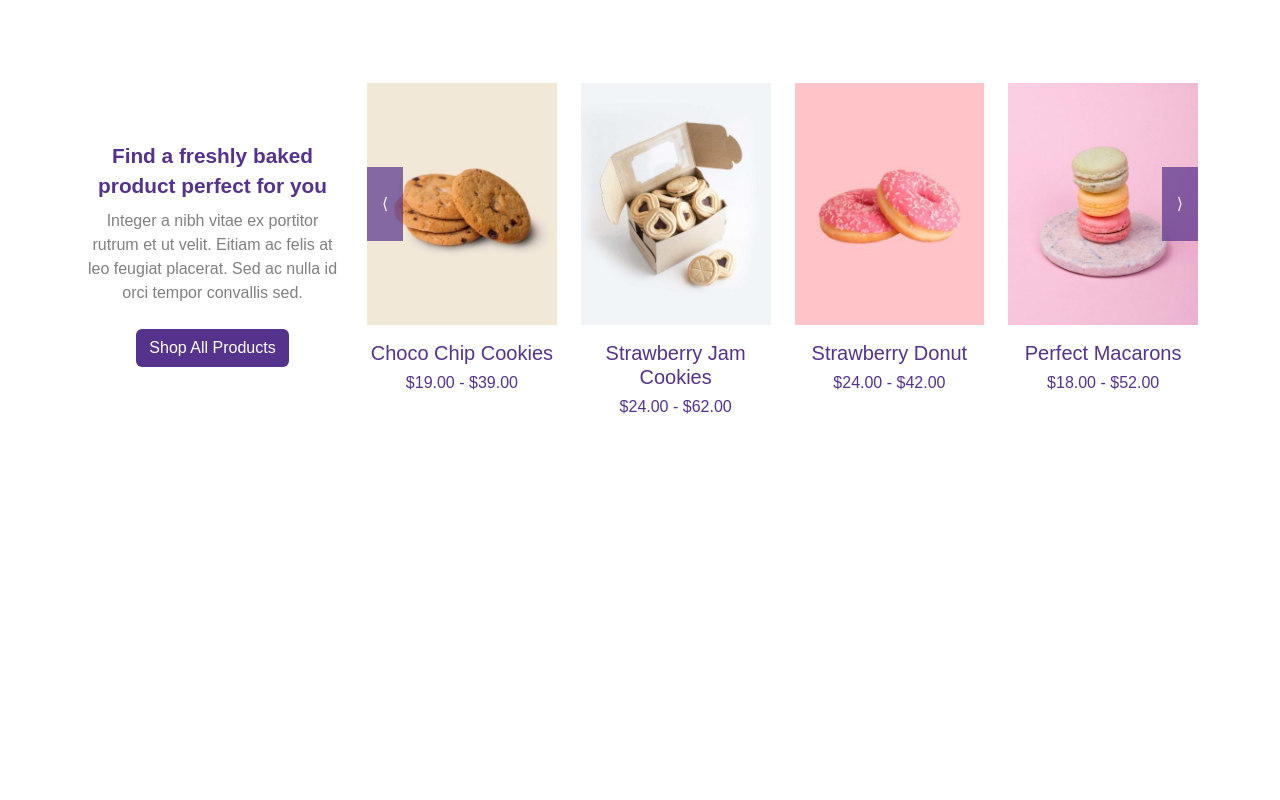
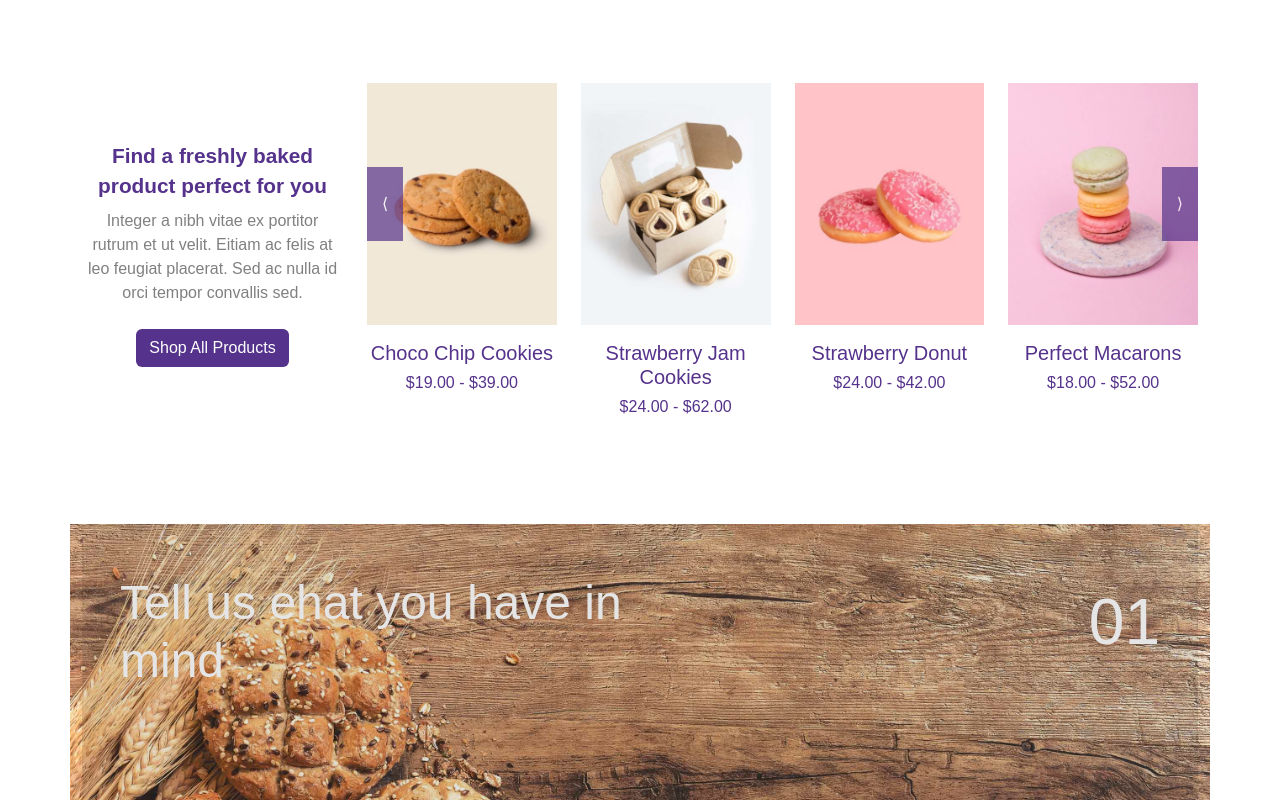
Before and after one commit to PasqualeDiMatteo/proj-html-vuejs, a Vue app: page / in a window 1280 px wide. Shown: the part 2000-2800 px from the top of the page. Before the commit the page ends 2424 px from the top, so only its background shows below. Built offline with nearby package versions, Linux system fonts and the light colour scheme.

Commit message:
Added SectionIngredients

```diff
--- a/src/assets/scss/style.scss
+++ b/src/assets/scss/style.scss
@@ -55,7 +55,7 @@ button {
 
 .name-section {
     font-size: 0.8rem;
-    color: grey;
+    color: $grey;
 }
 
 
--- a/src/components/AppMain.vue
+++ b/src/components/AppMain.vue
@@ -2,12 +2,13 @@
 import SectionProducts from "./main-components/SectionProducts.vue"
 import SectionWedding from "./main-components/SectionWeddings.vue"
 import SectionAllProducts from "./main-components/SectionAllProducts.vue"
+import SectionIngredients from "./main-components/SectionIngredients.vue"
 
 
 
 export default {
     components: {
-        SectionProducts, SectionWedding, SectionAllProducts
+        SectionProducts, SectionWedding, SectionAllProducts, SectionIngredients
     }
 }
 </script>
@@ -16,6 +17,7 @@ export default {
         <SectionProducts />
         <SectionWedding />
         <SectionAllProducts />
+        <SectionIngredients />
     </div>
 </template>
 <style scoped lang="scss"></style>
--- /dev/null
+++ b/src/components/main-components/FullCard.vue
@@ -0,0 +1,17 @@
+<script></script>
+
+<template>
+    <div class="col-12">
+        <slot></slot>
+    </div>
+</template>
+
+<style scoped lang="scss">
+.col-12 {
+    background-image: url("../../assets/images/bakery-process-1.jpg");
+    min-height: 490px;
+    background-size: contain;
+    background-repeat: no-repeat;
+    padding: 50px;
+}
+</style>
--- /dev/null
+++ b/src/components/main-components/SectionIngredients.vue
@@ -0,0 +1,65 @@
+<script>
+import FullCard from "./FullCard.vue"
+
+export default {
+    components: { FullCard }
+}
+</script>
+<template>
+    <section id="ingredients" class="mt-100">
+        <div class="row ">
+            <FullCard>
+                <div class="row">
+                    <div class="col-6">
+                        <h3>Tell us ehat you have in mind</h3>
+                    </div>
+                    <div class="col-6">
+                        <div class="number">01</div>
+                    </div>
+                </div>
+                <div class="row mt-100 justify-content-end align-items-end">
+                    <div class="col-6">
+                        <div class="name-section">MANUAL INGREDIENTS SECTION</div>
+                        <p>Cras consequat lectus vestibulum tortor pulvinar, quis euismod nisl varius. Ut eu laoreet ex.
+                            Aliquam
+                            erat volutpat. Nullam quis sagittis nibh. Morbi consectetur ultricies ante ac congue. Donec
+                            lorem
+                            erat, finibus in velit placerat, rutrum angue.
+                        </p>
+                    </div>
+                </div>
+            </FullCard>
+        </div>
+    </section>
+</template>
+<style scoped lang="scss">
+#ingredients {
+    color: white;
+    position: relative;
+    width: 100%;
+
+    &::after {
+        content: "";
+        position: absolute;
+        top: 0;
+        bottom: 0;
+        left: 0;
+        right: 0;
+        background-color: rgba(0, 0, 0, 0.1);
+    }
+}
+
+
+h3 {
+    font-size: 3rem;
+}
+
+p {
+    font-size: 1.3rem;
+}
+
+.number {
+    font-size: 4rem;
+    text-align: end;
+}
+</style>
```
